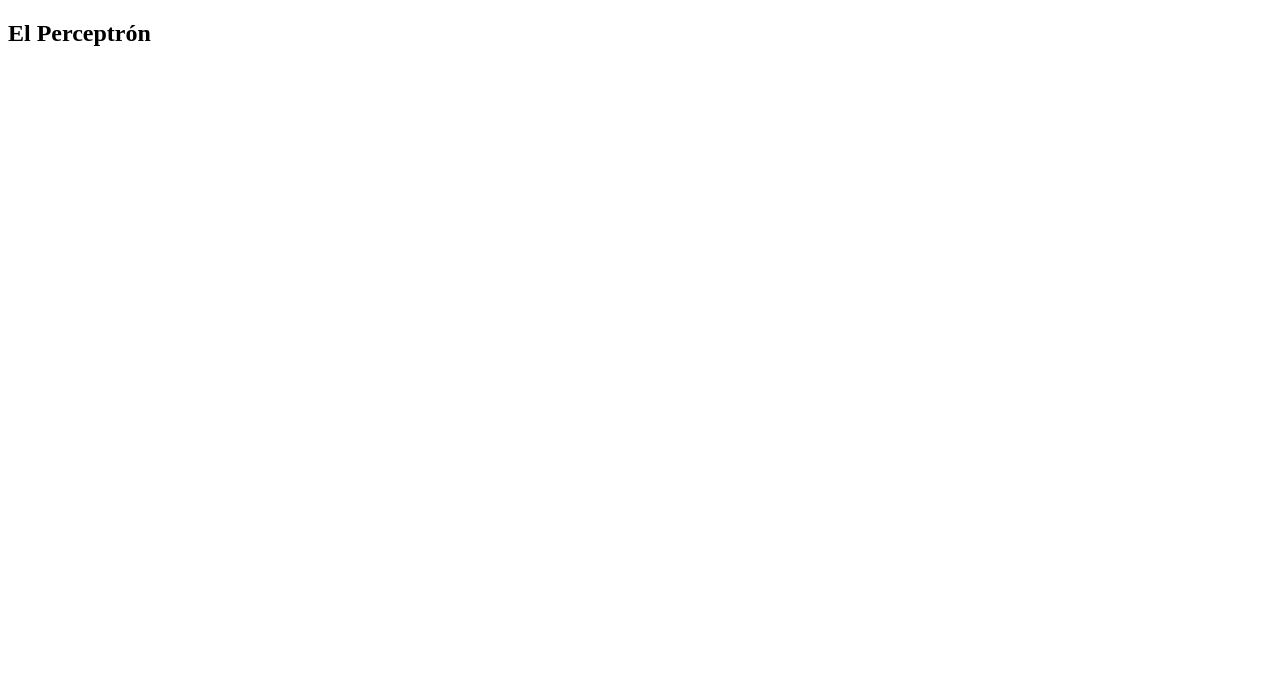
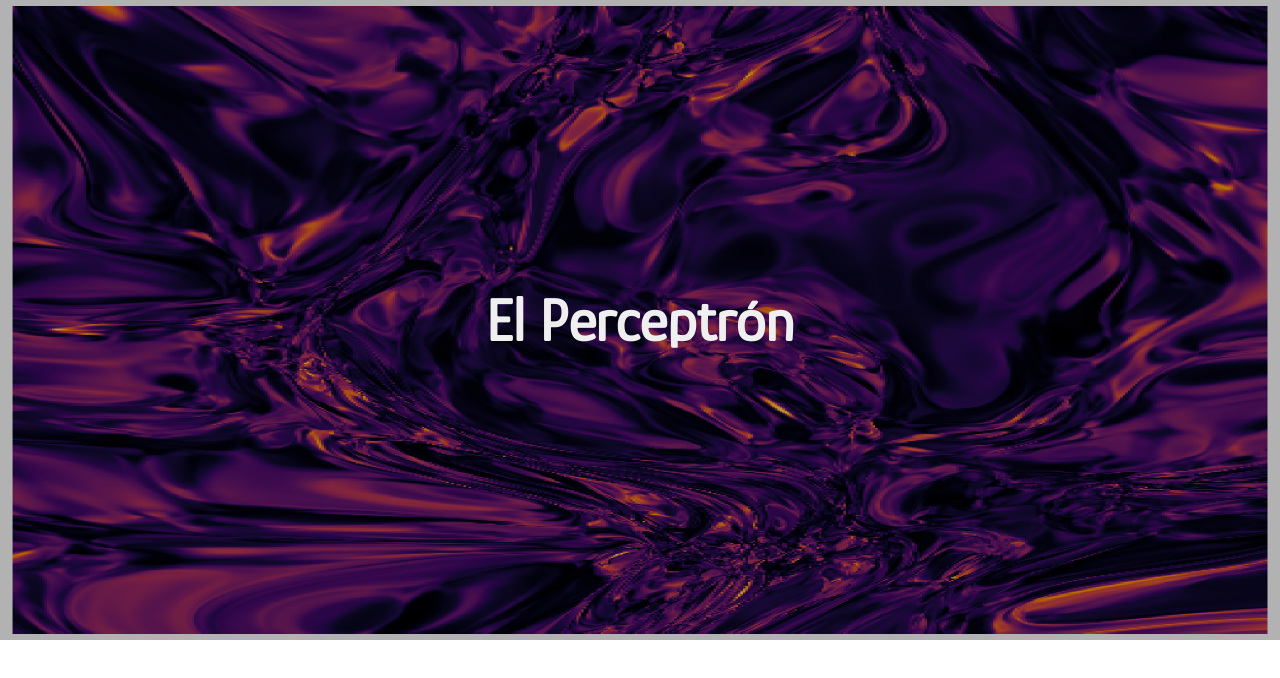
Before and after one commit to daniel692a/perceptron-js, a plain HTML site: page index.html in a window 1280 px wide. Drawn offline with Linux system fonts and the light colour scheme.

Commit message:
Header complete

```diff
--- /dev/null
+++ b/css/style.css
@@ -0,0 +1,36 @@
+*{
+    margin: 0;
+    padding: 0;
+    box-sizing: border-box;
+}
+
+:root{
+    --mainColor: #36393f;
+}
+
+html{
+    font-size: 62.5%;
+    font-family: 'Glory', sans-serif;
+}
+
+.header{
+    height: 80vh;
+    /* display: flex;
+    justify-content: center;
+    align-items: center; */
+    background-image: url(../assets/neuronal_network.png);
+    background-repeat: no-repeat;
+    background-size: 100% 100%;
+}
+.header .cover{
+    width: 100%;
+    height: 100%;
+    display: flex;
+    justify-content: center;
+    align-items: center;
+    background-color: rgba(0,0, 0, 0.3);
+}
+.cover h1{
+    color: #efefef;
+    font-size: 6rem;
+}
--- a/index.html
+++ b/index.html
@@ -1,14 +1,27 @@
 <!DOCTYPE html>
 <html lang="es">
 <head>
+
+    <!--Meta tags-->
     <meta charset="UTF-8">
     <meta http-equiv="X-UA-Compatible" content="IE=edge">
     <meta name="viewport" content="width=device-width, initial-scale=1.0">
+    <meta name="description" content="Una página que muestra un funcionamiento del perceptrón">
+    <meta name="keywords" content="perceptron, deep learning, machine learning, artificial intelligence, maths, algorithms">
+
     <title>Perceptrón</title>
+
+    <!--Styles-->
+    <link rel="stylesheet" href="./css/style.css">
+
+    <!--Links-->
+    <link rel="preconnect" href="https://fonts.googleapis.com">
+    <link rel="preconnect" href="https://fonts.gstatic.com" crossorigin>
+    <link href="https://fonts.googleapis.com/css2?family=Glory&display=swap" rel="stylesheet">
 </head>
 <body>
-    <header>
-        <section>
+    <header class="header">
+        <section class="cover">
             <h1>El Perceptrón</h1>
         </section>
     </header>
```
Also changed, not shown: js/index.js (added).
